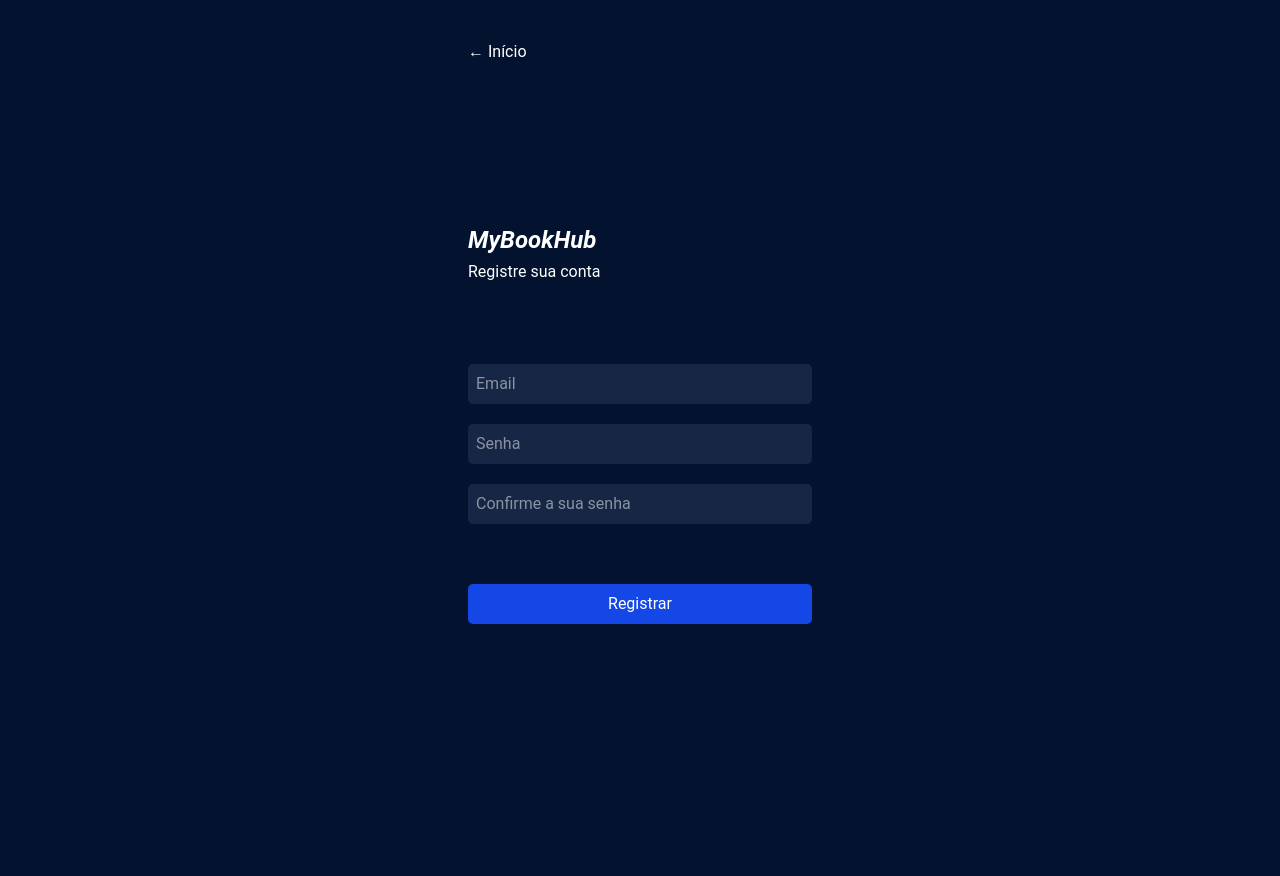
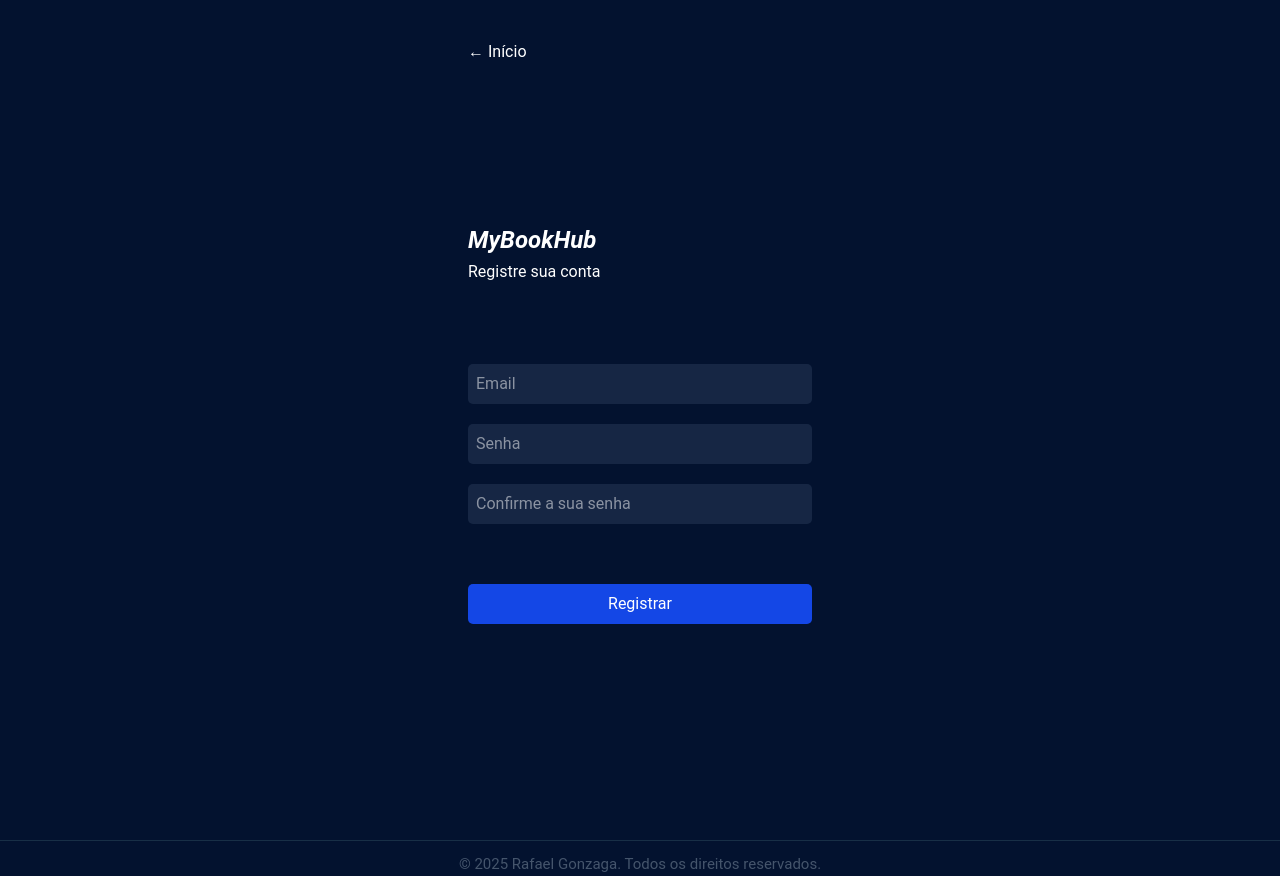
Before and after one commit to rafaelhgcarlos/MyBookHub, a React (Vite) app: page /register in a window 1280 px wide. Before the commit the page ends 800 px from the top, so only its background shows below. Built offline with nearby package versions, Linux system fonts and the light colour scheme; no server answers.

Commit message:
feat: add footer to Register component

```diff
--- a/src/pages/Register.jsx
+++ b/src/pages/Register.jsx
@@ -1,6 +1,7 @@
 import {Link} from "react-router-dom";
 import {cadastro} from "../assets/js/firebase.js";
 import {useState} from "react";
+import Footer from "../components/Footer.jsx";
 
 function Register() {
     const [email, setEmail] = useState("");
@@ -34,7 +35,7 @@ function Register() {
 
     return (
         <>
-            <div className={"mt-10 container max-w-96 mx-auto px-5"}>
+            <div className={"min-h-screen mt-10 container max-w-96 mx-auto px-5"}>
                 <div className={"flex items-center w-full"}>
                     <Link to={"/"} className={""}>← Início</Link>
                 </div>
@@ -57,6 +58,7 @@ function Register() {
                     </button>
                 </form>
             </div>
+            <Footer/>
         </>
     );
 }
```
